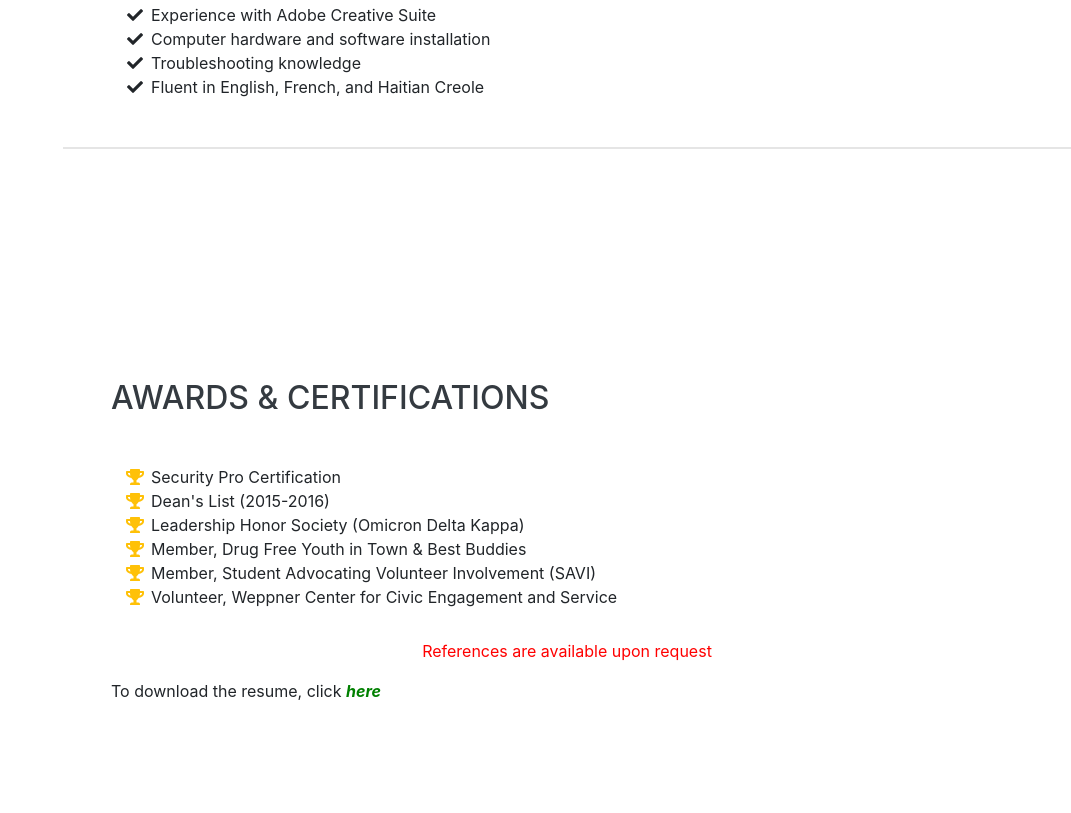
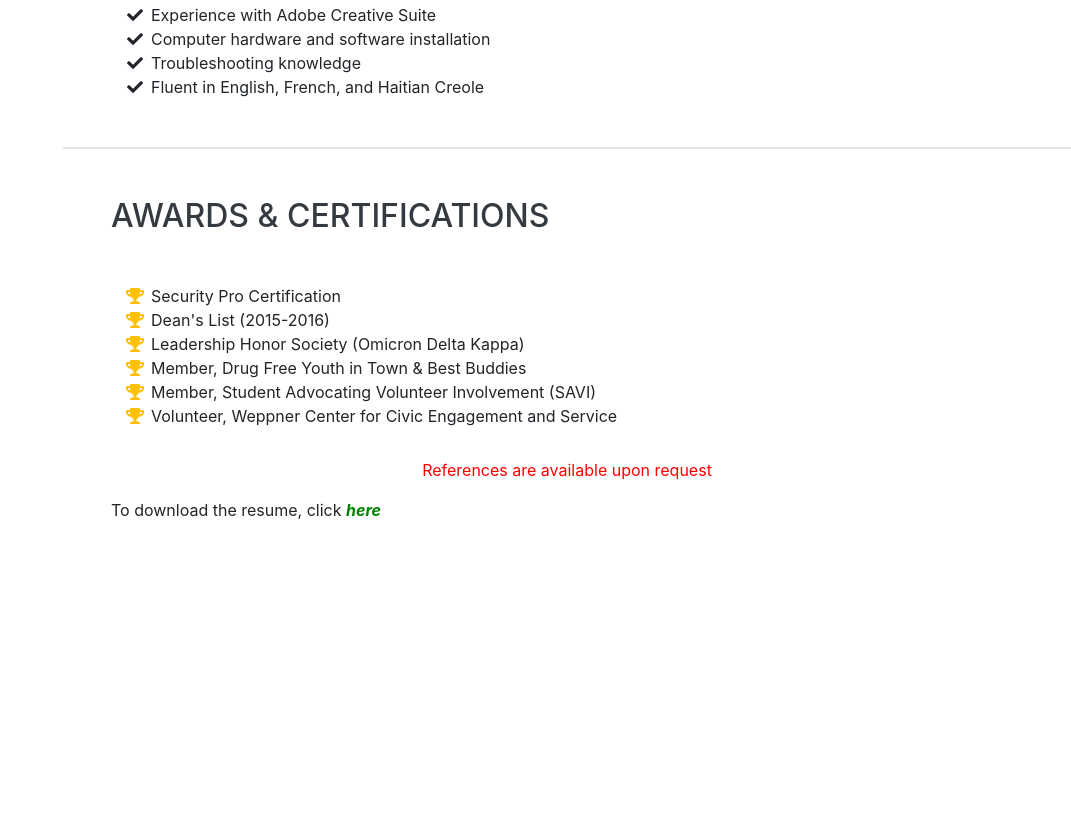
Before and after one commit to pstcroix/portfolio2022, a website with bundled scripts: page index.html in a window 1280 px wide. Shown: the part 4627-5440 px from the top of the page, without its empty margins (209-1280 px from the left). Built offline with nearby package versions, Linux system fonts and the light colour scheme; a web font is replaced by a local one.

Commit message:
Update index.html

```diff
--- a/index.html
+++ b/index.html
@@ -365,7 +365,7 @@
 
     <hr class="m-0">
 
-    <section class="resume-section p-3 p-lg-5 d-flex align-items-center" id="awards">
+    <section class="resume-section p-3 p-lg-5 align-items-center" id="awards">
       <div class="w-100">
         <h2 class="mb-5">Awards &amp; Certifications</h2>
         <ul class="fa-ul mb-0">
```
